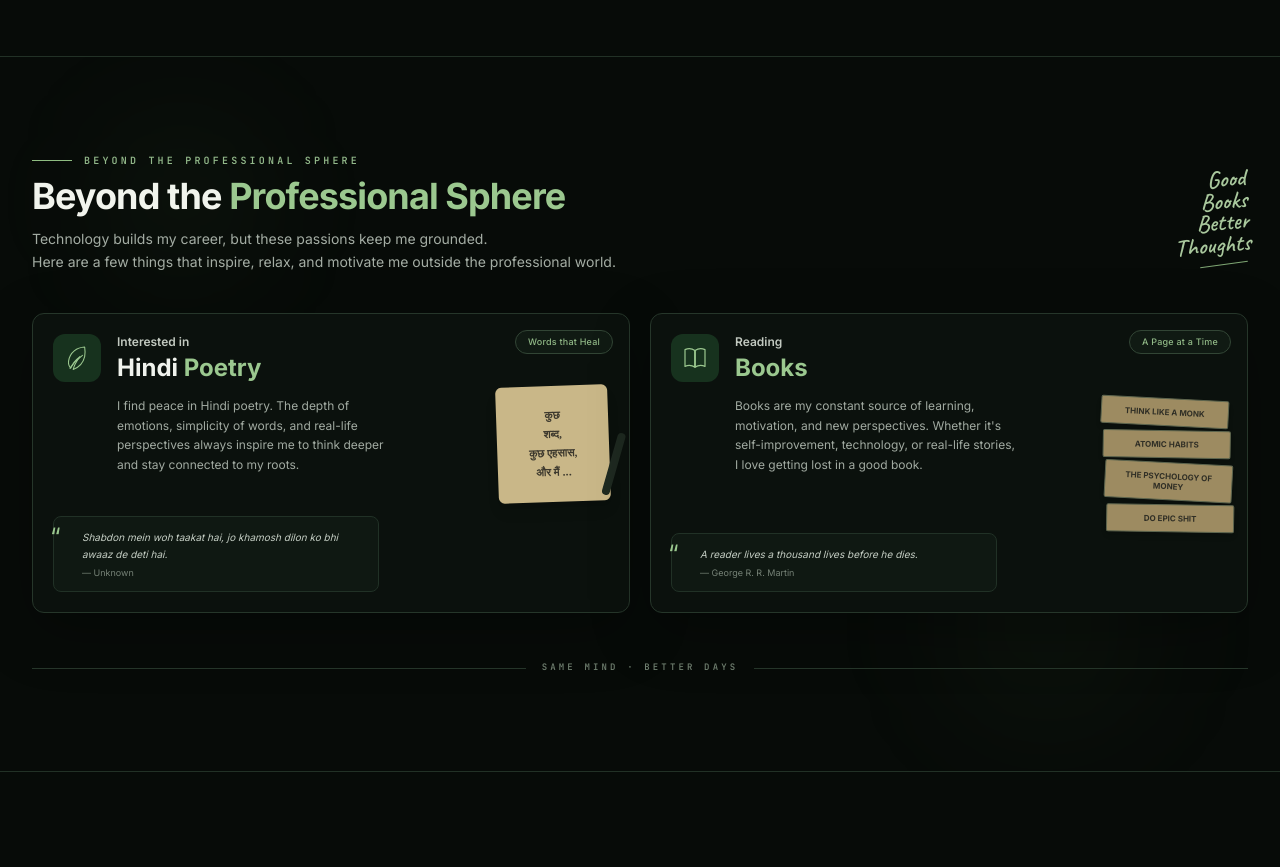
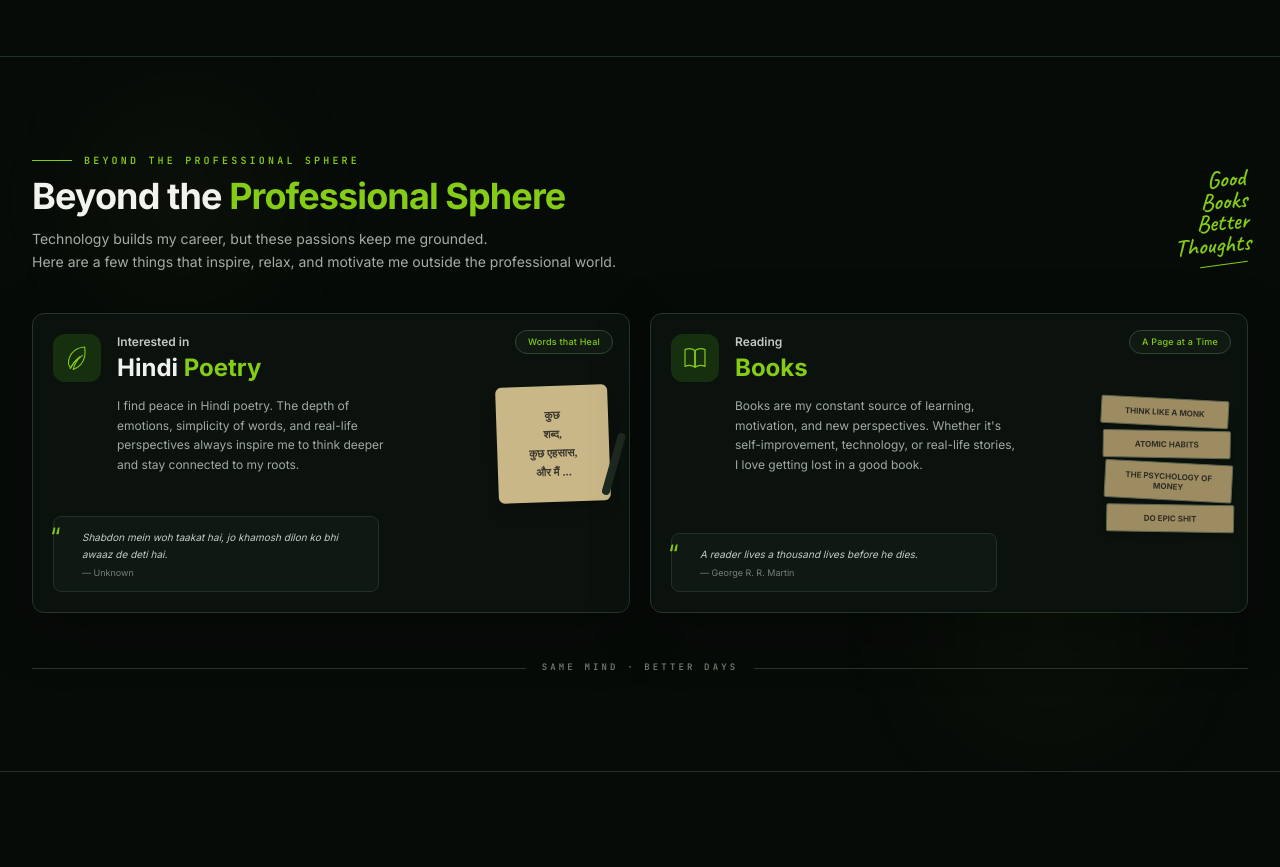
Before and after one commit to ALTAF-ANSARI/My-Portfolio-Website, a Next.js app: page / in a window 1280 px wide. Shown: the part 3400-4267 px from the top of the page. Built offline with nearby package versions, Linux system fonts and the light colour scheme; no server answers.

Commit message:
Match Beyond section accent green with site theme

```diff
--- a/src/components/BeyondProfessionalSphere.jsx
+++ b/src/components/BeyondProfessionalSphere.jsx
@@ -23,21 +23,21 @@ export default function BeyondProfessionalSphere() {
   return (
     <section id="beyond" className="relative overflow-hidden border-t border-[#223126] bg-[#070b08] py-20 sm:py-24">
       <div className="pointer-events-none absolute inset-0">
-        <div className="absolute left-[8%] top-16 h-40 w-40 rounded-full bg-[#88b77c]/5 blur-3xl" />
-        <div className="absolute right-[10%] bottom-10 h-52 w-52 rounded-full bg-[#6f9d68]/5 blur-3xl" />
+        <div className="absolute left-[8%] top-16 h-40 w-40 rounded-full bg-[#84cc16]/5 blur-3xl" />
+        <div className="absolute right-[10%] bottom-10 h-52 w-52 rounded-full bg-[#65a30d]/5 blur-3xl" />
       </div>
 
       <div className="relative mx-auto max-w-7xl px-4 sm:px-6 lg:px-8">
         <div className="mb-10 flex items-end justify-between gap-8">
           <div>
             <div className="mb-2 flex items-center gap-3">
-              <span className="h-px w-10 bg-[#8fbd82]" />
-              <p className="font-mono text-[10px] font-semibold uppercase tracking-[0.32em] text-[#92b88a]">
+              <span className="h-px w-10 bg-[#84cc16]" />
+              <p className="font-mono text-[10px] font-semibold uppercase tracking-[0.32em] text-[#84cc16]">
                 Beyond the Professional Sphere
               </p>
             </div>
             <h2 className="text-3xl font-bold tracking-tight text-[#f1f4ed] sm:text-4xl">
-              Beyond the <span className="text-[#9bc88f]">Professional Sphere</span>
+              Beyond the <span className="text-[#84cc16]">Professional Sphere</span>
             </h2>
             <p className="mt-3 max-w-2xl text-sm leading-relaxed text-[#a4ada4]">
               Technology builds my career, but these passions keep me grounded.
@@ -47,7 +47,7 @@ export default function BeyondProfessionalSphere() {
           </div>
 
           <div className="hidden shrink-0 pb-2 text-right sm:block">
-            <p className="hand-drawn rotate-[-5deg] text-2xl leading-[0.9] text-[#a9c89d]">
+            <p className="hand-drawn rotate-[-5deg] text-2xl leading-[0.9] text-[#84cc16]">
               Good
               <br />
               Books
@@ -56,24 +56,24 @@ export default function BeyondProfessionalSphere() {
               <br />
               Thoughts
             </p>
-            <div className="ml-auto mt-2 h-px w-12 rotate-[-8deg] bg-[#7fa774]" />
+            <div className="ml-auto mt-2 h-px w-12 rotate-[-8deg] bg-[#84cc16]" />
           </div>
         </div>
 
         <div className="grid gap-5 lg:grid-cols-2">
-          <article className="group relative min-h-[300px] overflow-hidden rounded-xl border border-[#26362a] bg-[#0b110d] p-5 shadow-[0_18px_60px_rgba(0,0,0,0.28)] transition-all duration-300 hover:-translate-y-1 hover:border-[#5e8759]">
-            <div className="absolute right-4 top-4 rounded-full border border-[#324535] bg-[#101a13] px-3 py-1 text-[9px] font-medium tracking-wide text-[#91b987]">
+          <article className="group relative min-h-[300px] overflow-hidden rounded-xl border border-[#26362a] bg-[#0b110d] p-5 shadow-[0_18px_60px_rgba(0,0,0,0.28)] transition-all duration-300 hover:-translate-y-1 hover:border-[#84cc16]">
+            <div className="absolute right-4 top-4 rounded-full border border-[#324535] bg-[#101a13] px-3 py-1 text-[9px] font-medium tracking-wide text-[#84cc16]">
               Words that Heal
             </div>
 
             <div className="flex max-w-[62%] items-start gap-4">
-              <div className="flex h-12 w-12 shrink-0 items-center justify-center rounded-xl bg-[#17321e] text-[#9bc88f]">
+              <div className="flex h-12 w-12 shrink-0 items-center justify-center rounded-xl bg-[#16300f] text-[#84cc16]">
                 <FeatherIcon />
               </div>
               <div>
                 <p className="text-xs font-semibold text-[#c2c9c0]">Interested in</p>
                 <h3 className="mt-0.5 text-xl font-bold text-[#f0f3ed] sm:text-2xl">
-                  Hindi <span className="text-[#9bc88f]">Poetry</span>
+                  Hindi <span className="text-[#84cc16]">Poetry</span>
                 </h3>
                 <p className="mt-3 text-xs leading-relaxed text-[#a1aaa1]">
                   I find peace in Hindi poetry. The depth of emotions, simplicity of words,
@@ -88,7 +88,7 @@ export default function BeyondProfessionalSphere() {
             </div>
 
             <div className="absolute bottom-5 left-5 right-5 rounded-lg border border-[#213126] bg-[#0f1812] px-4 py-3 sm:right-[42%]">
-              <span className="absolute -left-1 top-2 text-2xl leading-none text-[#9bc88f]">“</span>
+              <span className="absolute -left-1 top-2 text-2xl leading-none text-[#84cc16]">“</span>
               <p className="pl-3 text-[10px] italic leading-relaxed text-[#c5cec4]">
                 Shabdon mein woh taakat hai, jo khamosh dilon ko bhi awaaz de deti hai.
               </p>
@@ -96,19 +96,19 @@ export default function BeyondProfessionalSphere() {
             </div>
           </article>
 
-          <article className="group relative min-h-[300px] overflow-hidden rounded-xl border border-[#26362a] bg-[#0b110d] p-5 shadow-[0_18px_60px_rgba(0,0,0,0.28)] transition-all duration-300 hover:-translate-y-1 hover:border-[#5e8759]">
-            <div className="absolute right-4 top-4 rounded-full border border-[#324535] bg-[#101a13] px-3 py-1 text-[9px] font-medium tracking-wide text-[#91b987]">
+          <article className="group relative min-h-[300px] overflow-hidden rounded-xl border border-[#26362a] bg-[#0b110d] p-5 shadow-[0_18px_60px_rgba(0,0,0,0.28)] transition-all duration-300 hover:-translate-y-1 hover:border-[#84cc16]">
+            <div className="absolute right-4 top-4 rounded-full border border-[#324535] bg-[#101a13] px-3 py-1 text-[9px] font-medium tracking-wide text-[#84cc16]">
               A Page at a Time
             </div>
 
             <div className="flex max-w-[62%] items-start gap-4">
-              <div className="flex h-12 w-12 shrink-0 items-center justify-center rounded-xl bg-[#17321e] text-[#9bc88f]">
+              <div className="flex h-12 w-12 shrink-0 items-center justify-center rounded-xl bg-[#16300f] text-[#84cc16]">
                 <BookIcon />
               </div>
               <div>
                 <p className="text-xs font-semibold text-[#c2c9c0]">Reading</p>
                 <h3 className="mt-0.5 text-xl font-bold text-[#f0f3ed] sm:text-2xl">
-                  <span className="text-[#9bc88f]">Books</span>
+                  <span className="text-[#84cc16]">Books</span>
                 </h3>
                 <p className="mt-3 text-xs leading-relaxed text-[#a1aaa1]">
                   Books are my constant source of learning, motivation, and new perspectives.
@@ -130,7 +130,7 @@ export default function BeyondProfessionalSphere() {
             </div>
 
             <div className="absolute bottom-5 left-5 right-5 rounded-lg border border-[#213126] bg-[#0f1812] px-4 py-3 sm:right-[42%]">
-              <span className="absolute -left-1 top-2 text-2xl leading-none text-[#9bc88f]">“</span>
+              <span className="absolute -left-1 top-2 text-2xl leading-none text-[#84cc16]">“</span>
               <p className="pl-3 text-[10px] italic leading-relaxed text-[#c5cec4]">
                 A reader lives a thousand lives before he dies.
               </p>
```
